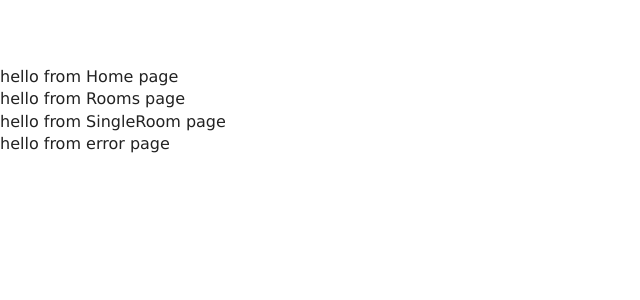
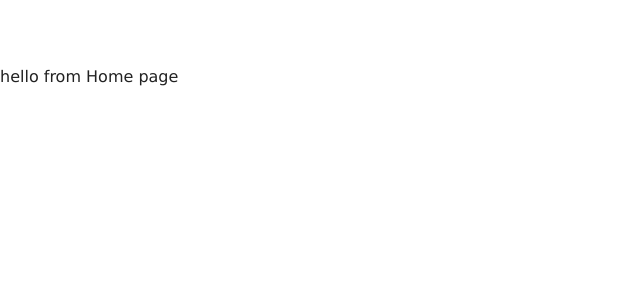
Before and after one commit to primprum/resort, a React (Create React App) app: page / in a window 1280 px wide. Shown: the top 300 px of the page, without its empty margins (0-640 px from the left). Built offline with nearby package versions, Linux system fonts and the light colour scheme; the HTML template or start-up script is replaced by a standard one.

Commit message:
rendering error

```diff
--- a/src/App.js
+++ b/src/App.js
@@ -8,13 +8,14 @@ import Rooms from "./pages/Rooms";
 import SingleRoom from "./pages/SingleRoom";
 import Error from "./pages/Error";
 
+import { Route, Switch } from "react-router-dom";
+
 function App() {
   return (
     <>
-      <Home />
-      <Rooms />
-      <SingleRoom />
-      <Error />
+      <Route path="/" component={Home} />
+      <Route path="/rooms" component={Rooms} />
+      <Route path="/single-room" component={SingleRoom} />
     </>
   );
 }
```
